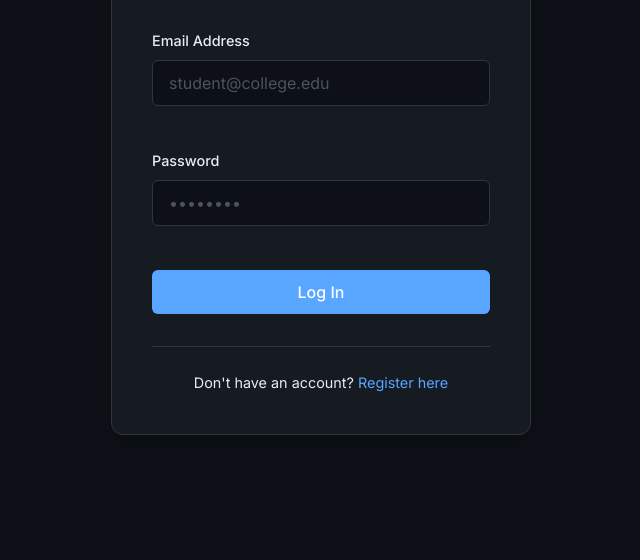
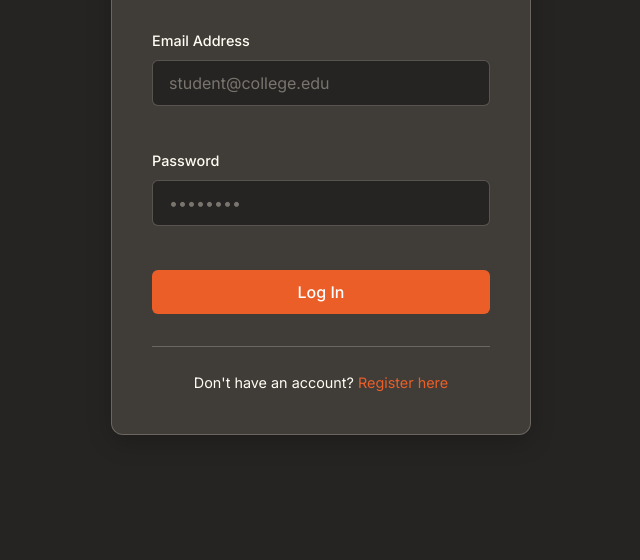
Before and after one commit to Jalpan04/student-course-registration, a website: page frontend/index.html in a window 1280 px wide. Shown: the part 240-800 px from the top of the page, without its empty margins (319-959 px from the left). Drawn offline with Linux system fonts and the light colour scheme.

Commit message:
style: apply custom color palette requested by user

```diff
--- a/frontend/css/style.css
+++ b/frontend/css/style.css
@@ -1,18 +1,25 @@
 :root {
-  /* Premium Dark Theme Color Palette */
-  --bg-primary: #0d1117;
-  --bg-secondary: #161b22;
-  --bg-tertiary: #21262d;
+  /* Custom Color Palette */
+  --floral-white: #fffcf2;
+  --dust-grey: #ccc5b9;
+  --charcoal-brown: #403d39;
+  --carbon-black: #252422;
+  --spicy-paprika: #eb5e28;
 
-  --accent-primary: #58a6ff;
-  --accent-hover: #1f6feb;
-  --accent-glow: rgba(88, 166, 255, 0.2);
+  /* Theme Mapping */
+  --bg-primary: var(--carbon-black);
+  --bg-secondary: var(--charcoal-brown);
+  --bg-tertiary: var(--carbon-black);
 
-  --text-primary: #e6edf3;
-  --text-muted: #8b949e;
+  --accent-primary: var(--spicy-paprika);
+  --accent-hover: #d25322;
+  --accent-glow: rgba(235, 94, 40, 0.2);
 
-  --border-color: #30363d;
-  --border-hover: #8b949e;
+  --text-primary: var(--floral-white);
+  --text-muted: var(--dust-grey);
+
+  --border-color: rgba(204, 197, 185, 0.3); /* muted dust grey */
+  --border-hover: var(--dust-grey);
 
   --danger: #f85149;
   --danger-bg: rgba(248, 81, 73, 0.1);
```
